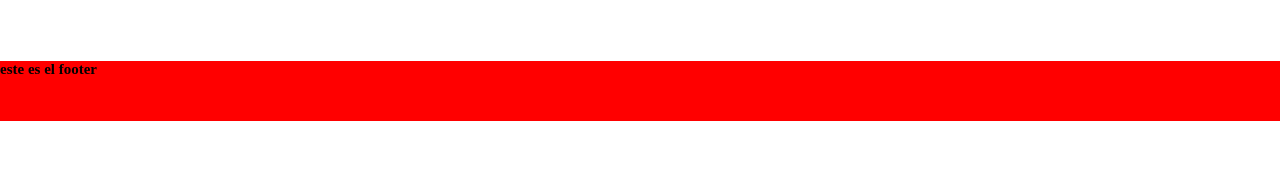
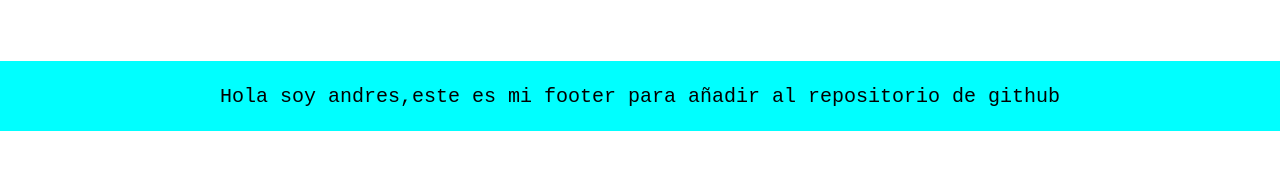
Before and after one commit to andresmurillo13/FC-BAYERN, a plain HTML site: page index.html in a window 1280 px wide. Shown: the part 623-792 px from the top of the page. Drawn offline with Linux system fonts and the light colour scheme.

Commit message:
Este es el footer hecho en la rama footer

```diff
--- a/index.html
+++ b/index.html
@@ -14,7 +14,7 @@
 
 <body>
     <header>
-        <nav>
+        <nav class="nav-header">
             <figure>
                 <img class="logo-nav" src="../imagesf/Logo_Bayern_Munchen(1954-1996).svg.png">
             </figure>
@@ -86,9 +86,10 @@
 
 
 
-    <footer>
-        <nav class="footer">
-            <h1>este es el footer</h1>
+    <footer class="footer">
+        <nav class="nav-footer">
+          <span class="span-footer">Hola soy andres</span>
+            <span class="span-footer">,este es mi footer para añadir al repositorio de github</span>
         </nav>
     </footer>
 
--- a/stylefooter.css
+++ b/stylefooter.css
@@ -1,5 +1,20 @@
-.footer
- {
-    background-color: red;
-    min-height: 60px;
+.nav-footer{
+
+    height: 7rem;
+align-items: center;
+display: inline-flex
+
+
 }
+.span-footer{
+    font-size: 2rem;
+    font-family: 'Courier New', Courier, monospace;
+    display: inline-block;
+
+
+}
+.footer{
+    background-color: aqua;
+
+    text-align: center;
+}
--- a/stylenav.css
+++ b/stylenav.css
@@ -9,10 +9,12 @@ html{
     font-size: 62.5%;
 
 }
-nav{
+.nav-header
+{
     background-color: red;
     min-height: 10px;
     display: flex;
+
 
 
 }
```
